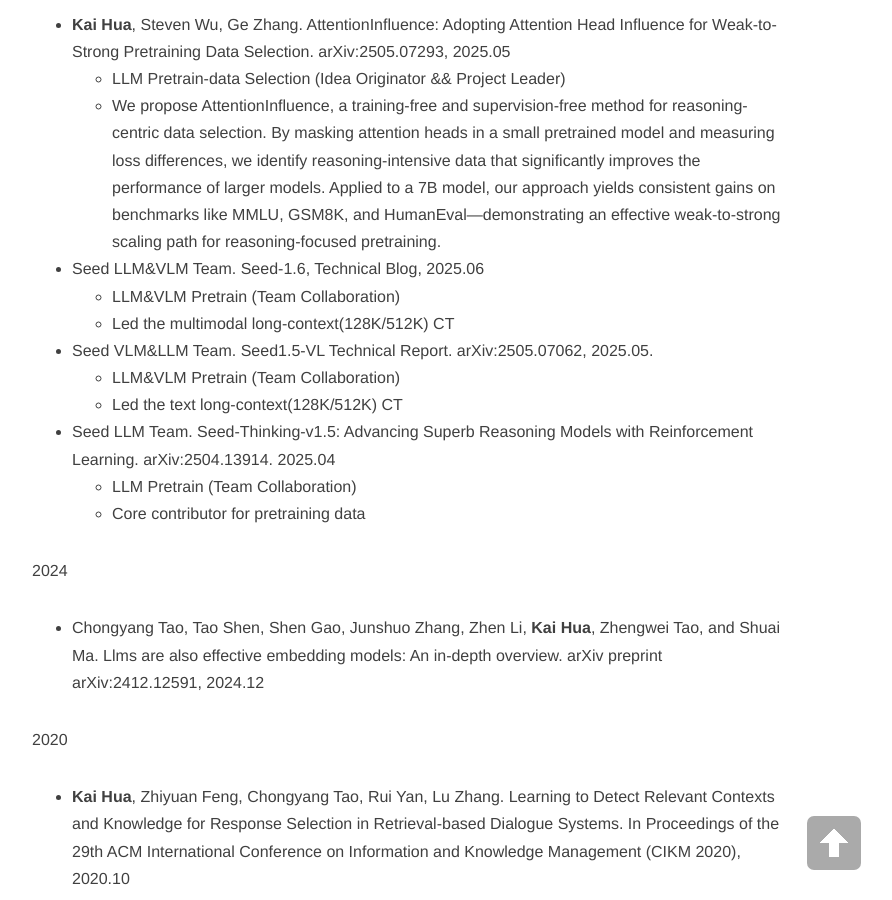
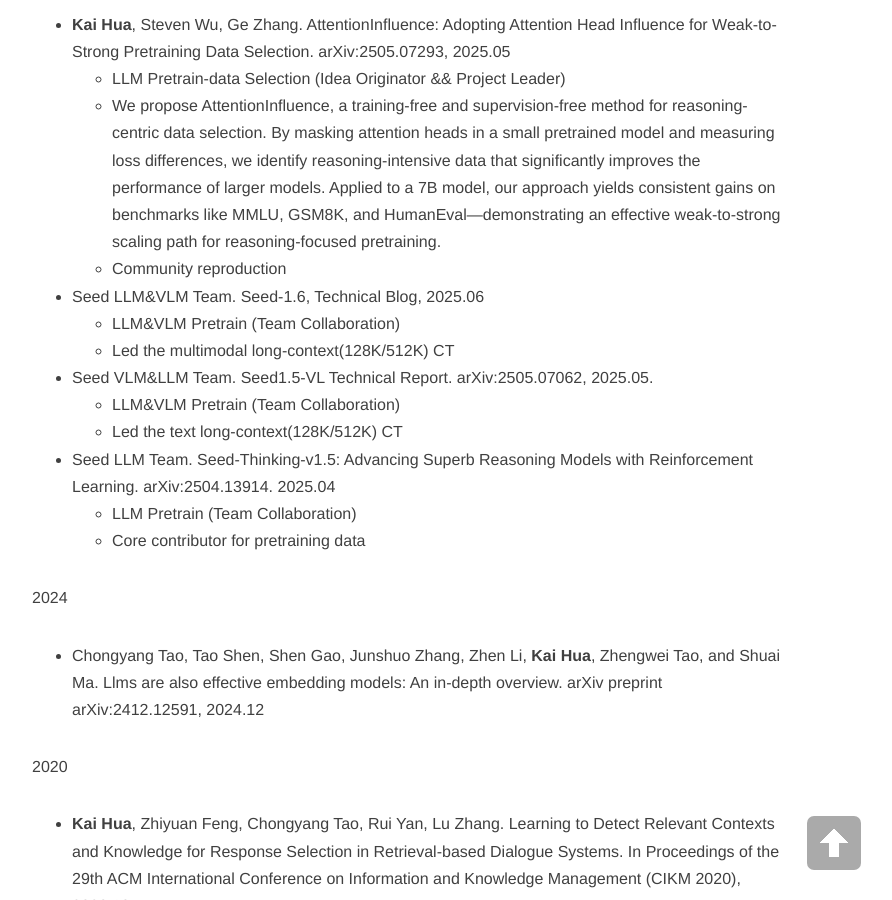
Before and after one commit to kifish/kifish.github.io, a Jekyll site: the page built from about.md, in a window 1280 px wide and 900 px high, scrolled down 780 px. Shown: the whole window, without its empty margins (233-1125 px from the left). Built offline with Jekyll 4.4.1, drawn with Linux system fonts in a browser that asks for light colours; nearby versions of some CDN libraries.

Commit message:
Update about.md

```diff
--- a/about.md
+++ b/about.md
@@ -18,6 +18,7 @@
 - **Kai Hua**, Steven Wu, Ge Zhang. AttentionInfluence: Adopting Attention Head Influence for Weak-to-Strong Pretraining Data Selection. arXiv:2505.07293, 2025.05<br>
   - LLM Pretrain-data Selection (Idea Originator && Project Leader)
   - We propose AttentionInfluence, a training-free and supervision-free method for reasoning-centric data selection. By masking attention heads in a small pretrained model and measuring loss differences, we identify reasoning-intensive data that significantly improves the performance of larger models. Applied to a 7B model, our approach yields consistent gains on benchmarks like MMLU, GSM8K, and HumanEval—demonstrating an effective weak-to-strong scaling path for reasoning-focused pretraining.
+  - [Community reproduction](https://github.com/alexfdom/attention-influence)
 
 - Seed LLM&VLM Team. [Seed-1.6](https://seed.bytedance.com/en/seed1_6), Technical Blog, 2025.06<br>
   - LLM&VLM Pretrain (Team Collaboration)
```
